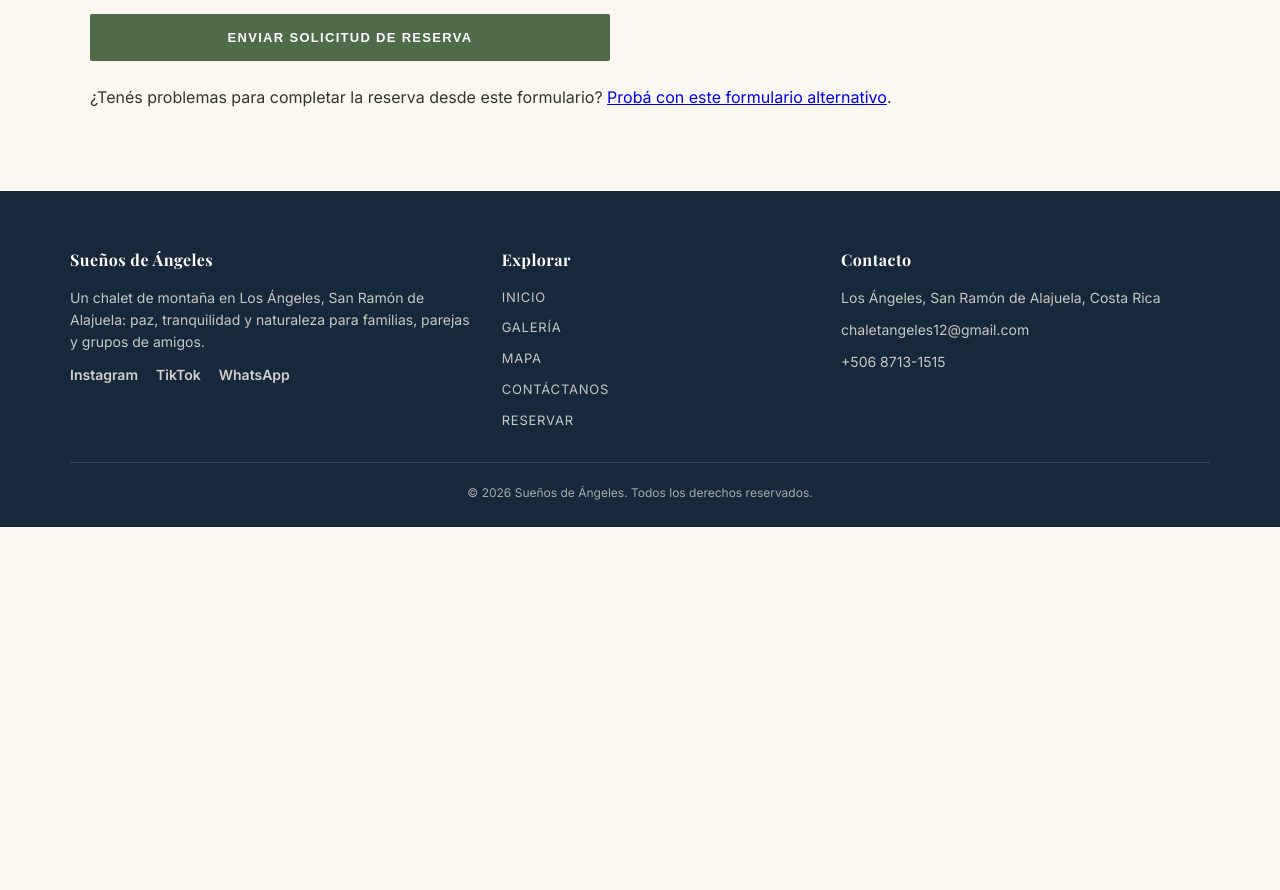
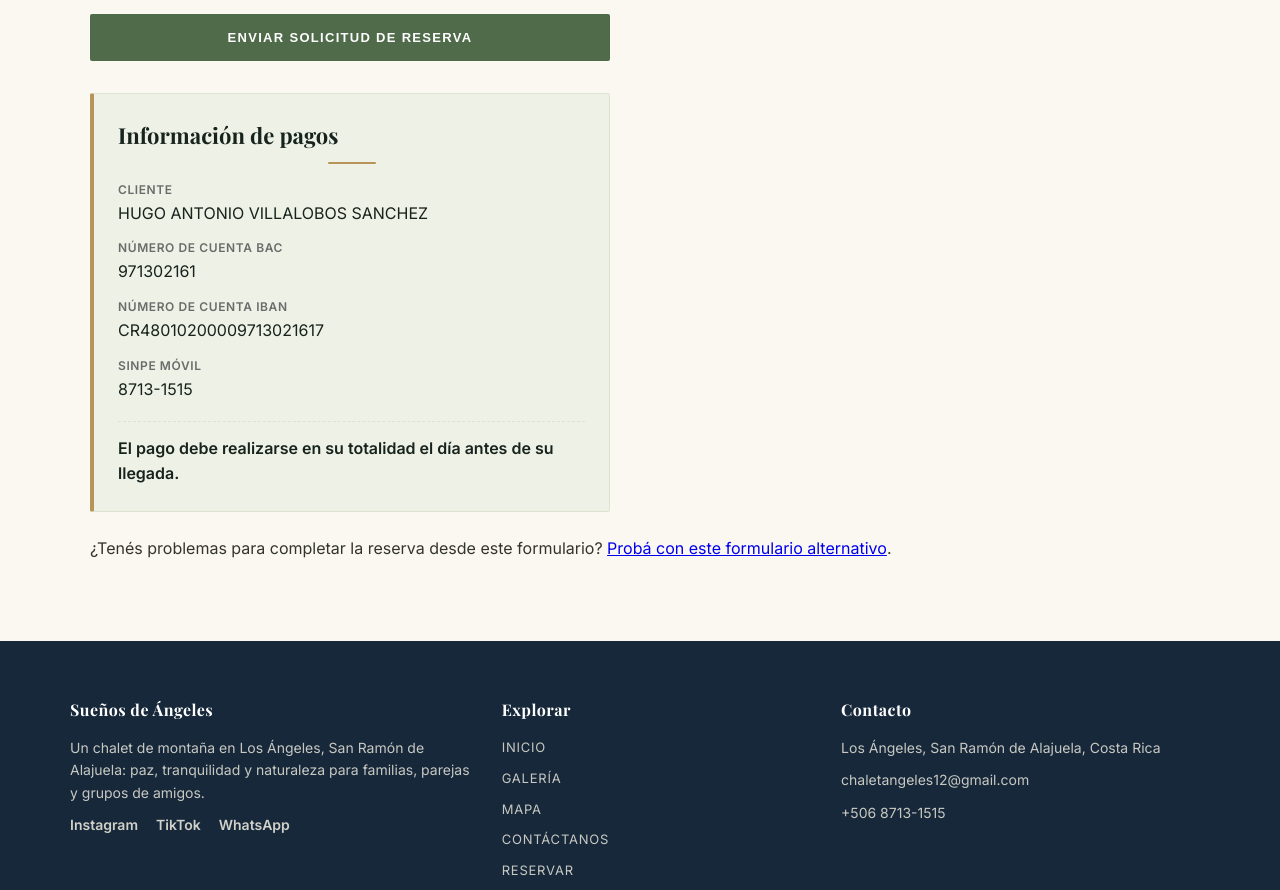
Before and after one commit to MarvinVS11/ChaletAngeles, a React (Vite) app in the folder client/: page /reservas in a window 1280 px wide. Shown: the part 1150-2040 px from the top of the page. Before the commit the page ends 1677 px from the top, so only its background shows below. Built offline with nearby package versions, Linux system fonts and the light colour scheme.

Commit message:
Agrega cuadro de informacion de pagos en la pagina de Reservas
Tarjeta con los datos de pago (cliente, cuenta BAC, IBAN y SINPE
Movil) y la nota de que el pago debe realizarse en su totalidad el
dia antes de la llegada. Estilizada con la paleta del sitio (borde
dorado, tipografia serif del titulo).

```diff
--- a/client/src/index.css
+++ b/client/src/index.css
@@ -906,6 +906,61 @@ main {
   color: var(--text-muted, #6b6b6b);
 }
 
+.payment-info {
+  max-width: 520px;
+  margin-top: 32px;
+  padding: 24px;
+  background: var(--bg-alt);
+  border: 1px solid var(--border);
+  border-left: 4px solid var(--gold);
+  border-radius: 2px;
+}
+
+.payment-info h2 {
+  font-family: var(--serif);
+  font-size: 22px;
+  margin: 0 0 8px;
+  color: var(--text-h);
+}
+
+.payment-info .rule {
+  display: block;
+  width: 48px;
+  height: 2px;
+  background: var(--gold);
+  margin-bottom: 16px;
+}
+
+.payment-details {
+  margin: 0;
+  display: flex;
+  flex-direction: column;
+  gap: 12px;
+}
+
+.payment-details dt {
+  font-size: 12px;
+  font-weight: 600;
+  letter-spacing: 0.05em;
+  text-transform: uppercase;
+  color: var(--text-muted, #6b6b6b);
+}
+
+.payment-details dd {
+  margin: 2px 0 0;
+  font-size: 16px;
+  color: var(--text-h);
+  word-break: break-all;
+}
+
+.payment-note {
+  margin: 18px 0 0;
+  padding-top: 14px;
+  border-top: 1px dashed var(--border);
+  font-weight: 600;
+  color: var(--text-h);
+}
+
 .form-row {
   display: flex;
   gap: 16px;
--- a/client/src/pages/Reservas.jsx
+++ b/client/src/pages/Reservas.jsx
@@ -122,6 +122,32 @@ function Reservas() {
         {status.type && <p className={`status-message ${status.type}`}>{status.message}</p>}
       </form>
 
+      <aside className="payment-info">
+        <h2>Información de pagos</h2>
+        <span className="rule" />
+        <dl className="payment-details">
+          <div>
+            <dt>Cliente</dt>
+            <dd>HUGO ANTONIO VILLALOBOS SANCHEZ</dd>
+          </div>
+          <div>
+            <dt>Número de cuenta BAC</dt>
+            <dd>971302161</dd>
+          </div>
+          <div>
+            <dt>Número de cuenta IBAN</dt>
+            <dd>CR48010200009713021617</dd>
+          </div>
+          <div>
+            <dt>SINPE Móvil</dt>
+            <dd>8713-1515</dd>
+          </div>
+        </dl>
+        <p className="payment-note">
+          El pago debe realizarse en su totalidad el día antes de su llegada.
+        </p>
+      </aside>
+
       <p className="description" style={{ marginTop: 24 }}>
         ¿Tenés problemas para completar la reserva desde este formulario?{' '}
         <a
```
